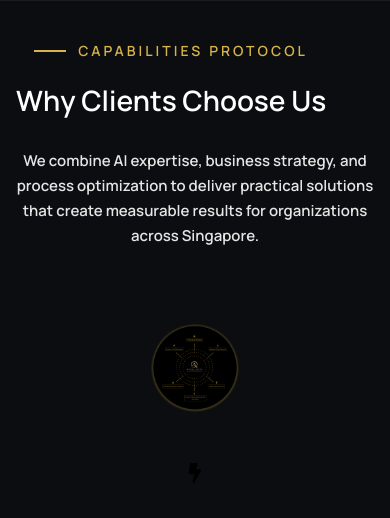
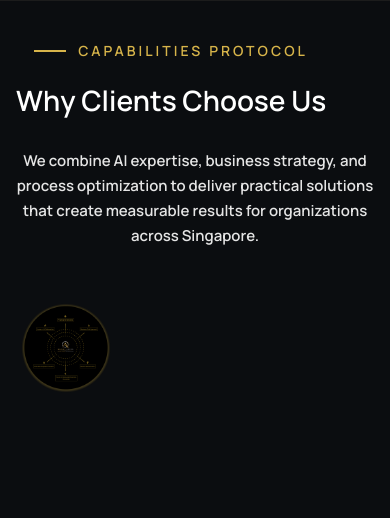
Before and after one commit to dhruvstoretransform-dev/Quant-Astra, a React (Create React App) app: page / in a window 390 px wide. Shown: the part 7375-7893 px from the top of the page. Built offline with nearby package versions, Linux system fonts and the light colour scheme.

Commit message:
updated in the circle responsive

```diff
--- a/src/App.css
+++ b/src/App.css
@@ -1997,19 +1997,18 @@ body{
 
 .CapabilitiesCircle{
 
-    position:relative;
-
-    width:950px;
-
-    height:950px;
+     width:360px;
+
+    height:360px;
+
+    margin:0 auto;
 
     border-radius:50%;
 
     background:#000;
 
     box-shadow:
-    0 0 90px rgba(215,180,74,.18),
-    0 0 180px rgba(215,180,74,.10);
+    0 0 50px rgba(215,180,74,.18);
 
 }
 
@@ -2300,7 +2299,7 @@ body{
 
 .CapabilitiesCircle{
 
-    width:100%;
+   width:100%;
 
     height:auto;
 
@@ -2313,12 +2312,6 @@ body{
     display:flex;
 
     flex-direction:column;
-
-    align-items:center;
-
-    gap:25px;
-
-    padding:20px 0;
 
 }
 
--- a/src/User/Capabilities.jsx
+++ b/src/User/Capabilities.jsx
@@ -122,7 +122,7 @@ function Capabilities() {
           {/* BOTTOM RIGHT */}
 
           <div className="Capability BottomRightCard">
-            <FaBolt className="CapabilityIcon" />
+            {/* <FaBolt className="CapabilityIcon" /> */}
             <div className="CapabilityBox">
               {/* Rapid Implementation */}
             </div>
```
Also changed, not shown: src/User/Hero.jsx (line endings or trailing spaces).
